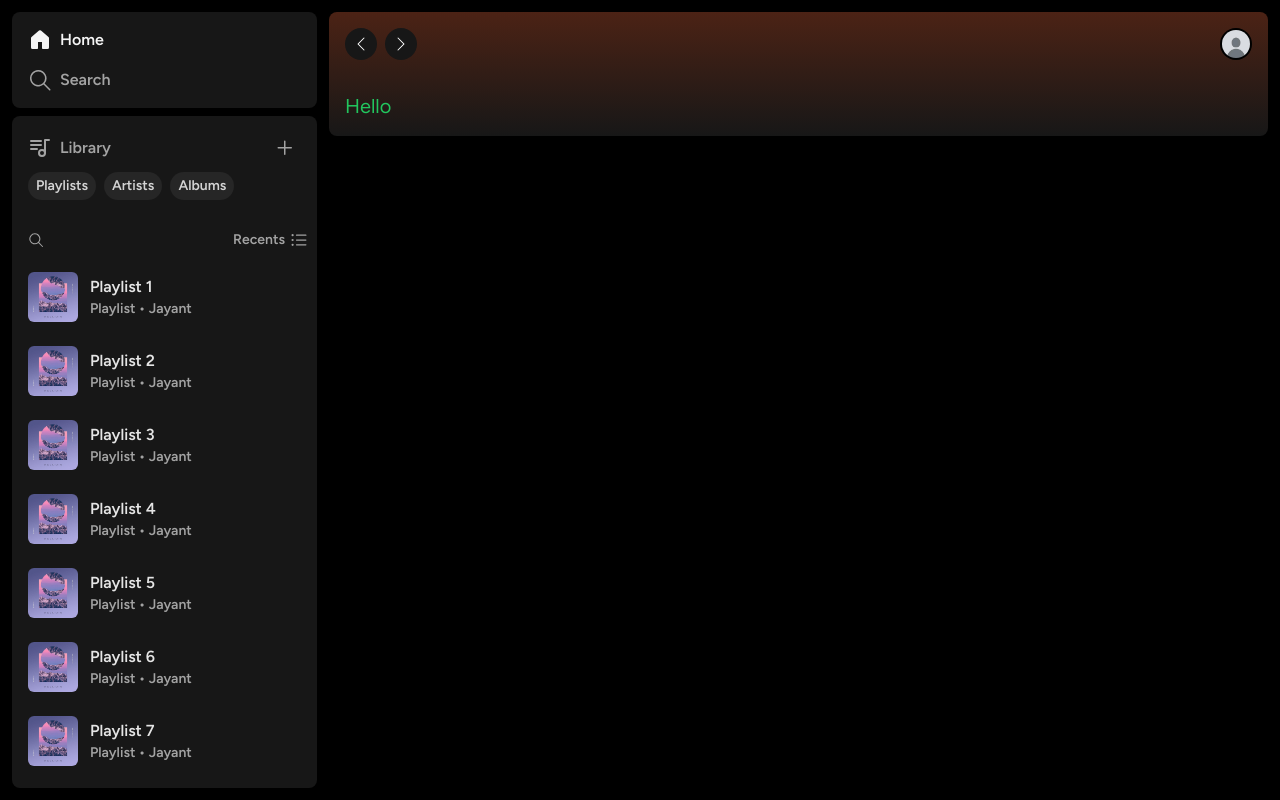
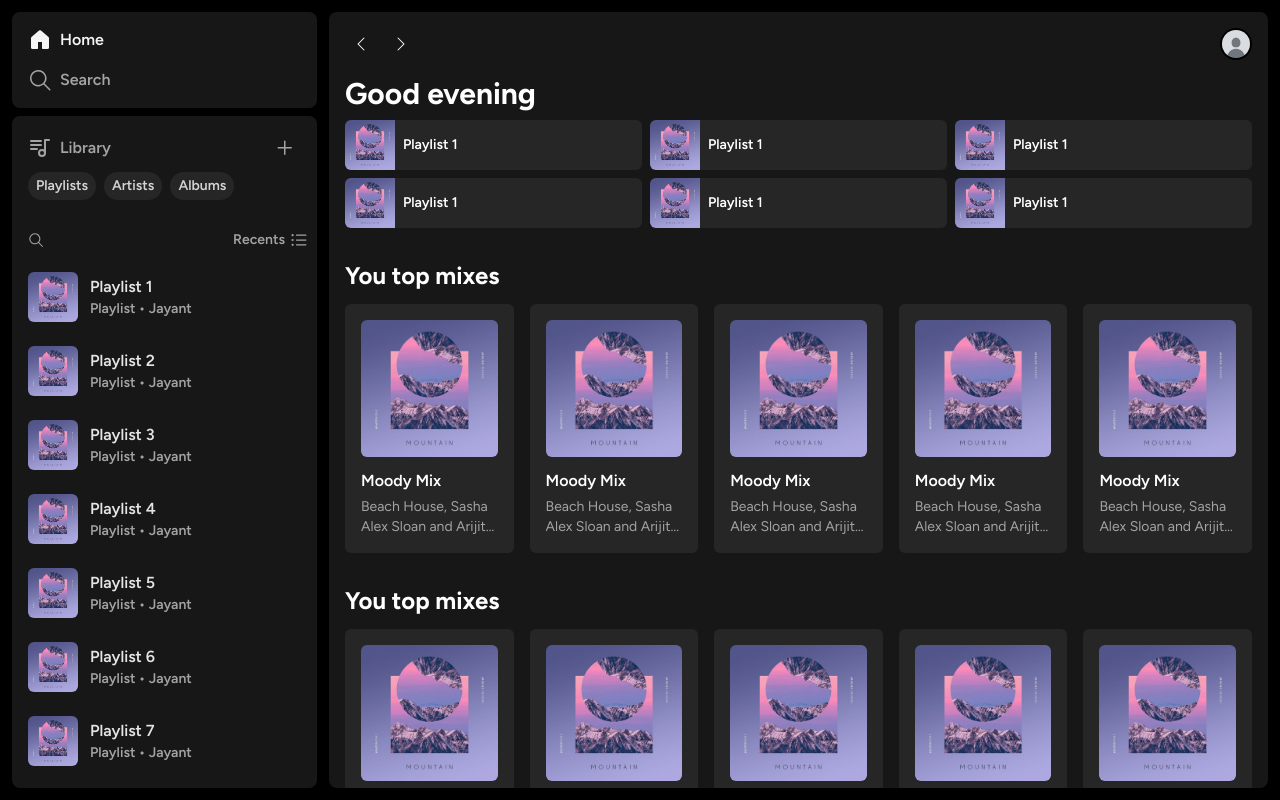
Before and after one commit to jayantpathariya/musically, a Next.js app: page / in a window 1280 px wide. Built offline with nearby package versions, Linux system fonts and the light colour scheme.

Commit message:
home ui added

```diff
--- a/app/(routes)/layout.jsx
+++ b/app/(routes)/layout.jsx
@@ -1,11 +1,22 @@
+"use client";
+
+import { useRef } from "react";
+import { useScroll } from "react-use";
+
 import { Box } from "@/components/box";
 import { Header } from "@/components/header";
 
 const SiteLayout = ({ children }) => {
+  const scrollRef = useRef(null);
+  const { y } = useScroll(scrollRef);
+
   return (
-    <Box className="overflow-y-auto max-h-[calc(100vh-1.5rem)] bg-gradient-to-b from-orange-800/40">
-      <Header />
-      <div className="p-4">{children}</div>
+    <Box
+      ref={scrollRef}
+      className="overflow-y-auto max-h-[calc(100vh-1.5rem)] from-orange-800/40"
+    >
+      <Header scrolled={y > 150} />
+      <div className="p-4 pt-0">{children}</div>
     </Box>
   );
 };
--- a/app/(routes)/page.jsx
+++ b/app/(routes)/page.jsx
@@ -1,3 +1,22 @@
+import { HorizontalPlaylistCard } from "@/components/horizontal-playlist-card";
+import { Playlists } from "@/components/playlists";
+
 export default function Home() {
-  return <h1 className="text-green-500 text-xl">Hello</h1>;
+  return (
+    <div>
+      <h1 className="text-3xl font-bold mb-2">Good evening</h1>
+      <div className="grid grid-cols-1 md:grid-cols-2 lg:grid-cols-3 gap-2 mb-8">
+        <HorizontalPlaylistCard />
+        <HorizontalPlaylistCard />
+        <HorizontalPlaylistCard />
+        <HorizontalPlaylistCard />
+        <HorizontalPlaylistCard />
+        <HorizontalPlaylistCard />
+      </div>
+      <div>
+        <Playlists title="You top mixes" />
+        <Playlists title="You top mixes" />
+      </div>
+    </div>
+  );
 }
--- a/components/box.jsx
+++ b/components/box.jsx
@@ -1,9 +1,16 @@
+import { forwardRef } from "react";
+
 import { cn } from "@/lib/utils";
 
-export const Box = ({ children, className }) => {
+export const Box = forwardRef(({ children, className }, ref) => {
   return (
-    <div className={cn("bg-neutral-900 rounded-lg w-full", className)}>
+    <div
+      ref={ref}
+      className={cn("bg-neutral-900 rounded-lg w-full", className)}
+    >
       {children}
     </div>
   );
-};
+});
+
+Box.displayName = "Box";
--- a/components/header.jsx
+++ b/components/header.jsx
@@ -1,14 +1,21 @@
 import Image from "next/image";
 import { BsChevronLeft, BsChevronRight } from "react-icons/bs";
 
-export const Header = () => {
+import { cn } from "@/lib/utils";
+
+export const Header = ({ scrolled }) => {
   return (
-    <header className="p-4 flex items-center justify-between">
+    <header
+      className={cn(
+        "p-4 flex items-center justify-between sticky left-0 top-0 z-20",
+        scrolled && "bg-neutral-800"
+      )}
+    >
       <div className="flex items-center gap-x-2">
-        <button className="bg-neutral-900 flex items-center justify-center p-2 rounded-full hover:bg-neutral-800 transition duration-300 disabled:bg-neutral-950">
+        <button className="bg-neutral-900 flex items-center justify-center p-2 rounded-full disabled:bg-neutral-950">
           <BsChevronLeft className="h-4 w-4" />
         </button>
-        <button className="bg-neutral-900 flex items-center justify-center p-2 rounded-full hover:bg-neutral-800 transition duration-300 disabled:bg-neutral-950">
+        <button className="bg-neutral-900 flex items-center justify-center p-2 rounded-full disabled:bg-neutral-950">
           <BsChevronRight className="h-4 w-4" />
         </button>
       </div>
--- /dev/null
+++ b/components/horizontal-playlist-card.jsx
@@ -0,0 +1,14 @@
+import Image from "next/image";
+import Link from "next/link";
+
+export const HorizontalPlaylistCard = () => {
+  return (
+    <Link
+      href="/playlist"
+      className="bg-neutral-800 flex items-center gap-x-2 rounded-md overflow-hidden"
+    >
+      <Image src="/playlist.jpg" height={50} width={50} alt="playlist poster" />
+      <p className="font-semibold text-sm">Playlist 1</p>
+    </Link>
+  );
+};
--- /dev/null
+++ b/components/playlist-card.jsx
@@ -0,0 +1,23 @@
+import Image from "next/image";
+import Link from "next/link";
+
+export const PlaylistCard = () => {
+  return (
+    <Link
+      href="playlist"
+      className="bg-neutral-800 rounded-md p-4 hover:bg-neutral-700 transition duration-300"
+    >
+      <Image
+        src="/playlist.jpg"
+        width={180}
+        height={180}
+        alt="playlist poster"
+        className="w-full rounded-md mb-3"
+      />
+      <p className="font-semibold line-clamp-1 mb-1">Moody Mix</p>
+      <p className="text-sm text-neutral-400 line-clamp-2">
+        Beach House, Sasha Alex Sloan and Arijit Singh
+      </p>
+    </Link>
+  );
+};
--- /dev/null
+++ b/components/playlists.jsx
@@ -0,0 +1,16 @@
+import { PlaylistCard } from "./playlist-card";
+
+export const Playlists = ({ title }) => {
+  return (
+    <div className="mb-8 last:mb-0">
+      <h2 className="text-2xl font-bold mb-3">{title}</h2>
+      <div className="grid grid-cols-2 md:grid-cols-4 lg:grid-cols-5 gap-4">
+        <PlaylistCard />
+        <PlaylistCard />
+        <PlaylistCard />
+        <PlaylistCard />
+        <PlaylistCard />
+      </div>
+    </div>
+  );
+};
--- a/package.json
+++ b/package.json
@@ -14,6 +14,7 @@
     "react": "^18",
     "react-dom": "^18",
     "react-icons": "^5.0.1",
+    "react-use": "^17.5.0",
     "tailwind-merge": "^2.2.1"
   },
   "devDependencies": {
```
Also changed, not shown: 1 other file (tests, documents, lock files or other folders).
